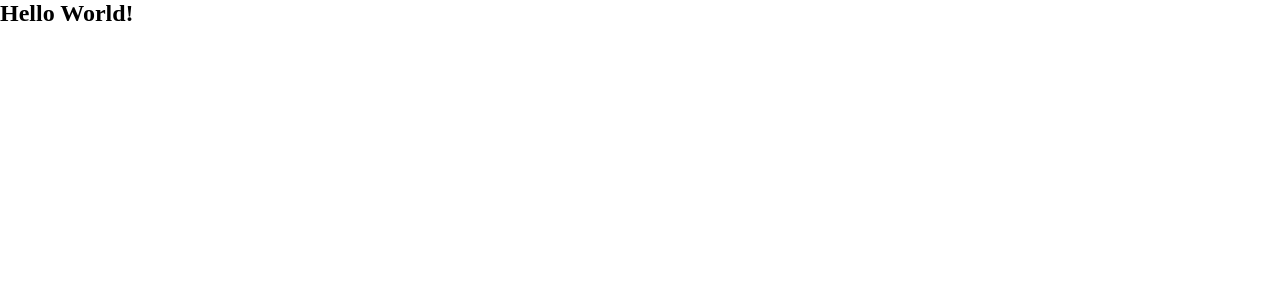
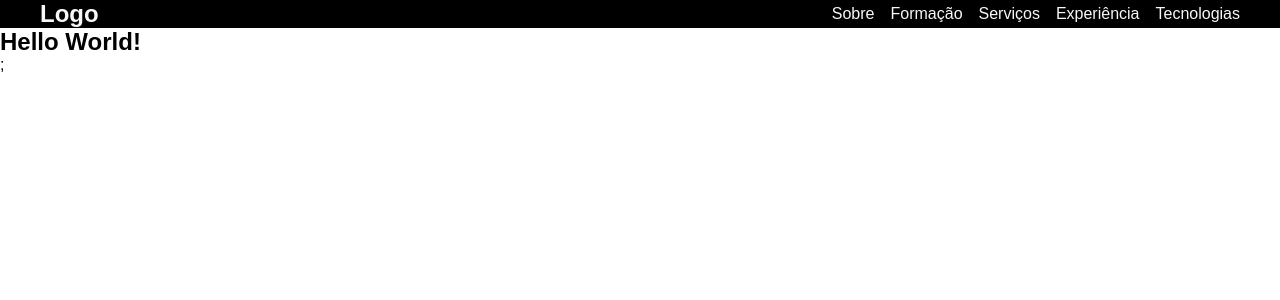
Before and after one commit to lucasrochabz/portfolio, a React (Vite) app: page / in a window 1280 px wide. Shown: the top 300 px of the page. Built offline with nearby package versions, Linux system fonts and the light colour scheme.

Commit message:
Add component header

```diff
--- a/src/App.css
+++ b/src/App.css
@@ -3,3 +3,7 @@
   padding: 0;
   box-sizing: border-box;
 }
+
+body {
+  font-family: Arial, Helvetica, sans-serif;
+}
--- a/src/App.jsx
+++ b/src/App.jsx
@@ -1,5 +1,11 @@
 import './App.css';
+import { Header } from './components/Header/Header';
 
 export const App = () => {
-  return <h2>Hello World!</h2>;
+  return (
+    <>
+      <Header />
+      <h2>Hello World!</h2>;
+    </>
+  );
 };
--- /dev/null
+++ b/src/components/Header/Header.css
@@ -0,0 +1,21 @@
+.header ul {
+  list-style: none;
+}
+
+.header-bg {
+  background-color: #000;
+}
+
+.header {
+  color: #f7f7f7;
+  display: flex;
+  align-items: center;
+  justify-content: space-between;
+  max-width: 1200px;
+  margin: 0 auto;
+}
+
+.nav-bar {
+  display: flex;
+  gap: 1rem;
+}
--- /dev/null
+++ b/src/components/Header/Header.jsx
@@ -0,0 +1,22 @@
+import './Header.css';
+
+export const Header = () => {
+  return (
+    <>
+      <section className="header-bg">
+        <div className="header">
+          <h2>Logo</h2>
+          <nav>
+            <ul className="nav-bar">
+              <li>Sobre</li>
+              <li>Formação</li>
+              <li>Serviços</li>
+              <li>Experiência</li>
+              <li>Tecnologias</li>
+            </ul>
+          </nav>
+        </div>
+      </section>
+    </>
+  );
+};
```
